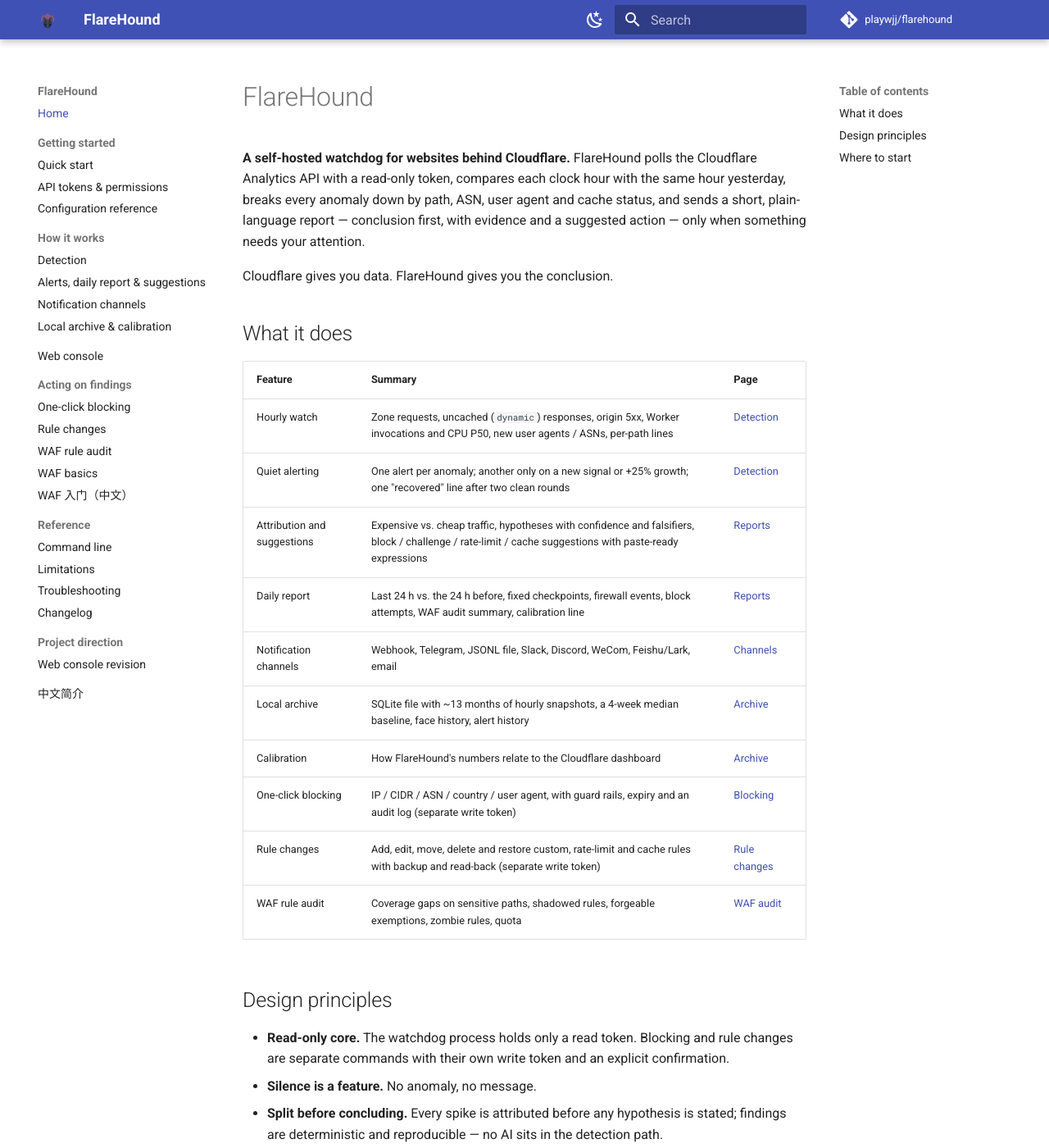
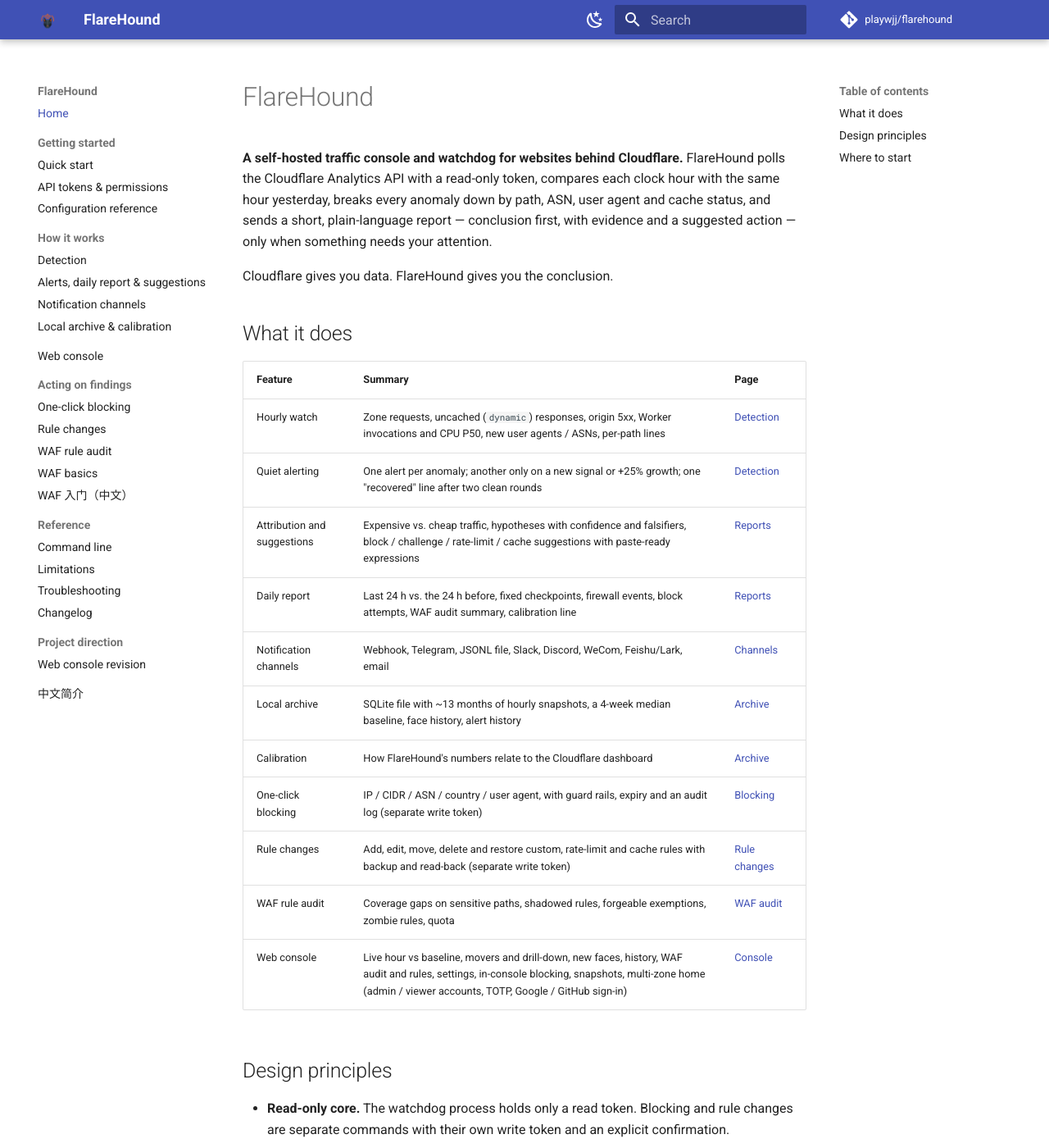
Before and after one commit to playwjj/flarehound, an MkDocs documentation site: the page built from docs/index.md, in a window 1280 px wide and 1400 px high. Shown: the whole window at 82% size. Built offline with MkDocs 1.6.1 and Material for MkDocs 9.7.7, drawn with Linux system fonts in a browser that asks for light colours; comment, search, counter and statistics services are not loaded.

Commit message:
Docs: bring README, docs home and Hub short description up to v1.12
The web console (v1.3-v1.12) is the centre of the product now:
- Direction note rewritten from future to present tense
- Roadmap extended through v1.12 (recipes/live hour, console language,
  settings in the console, cross-zone home, per-zone audit, Resend mail)
- Web console section: multi-zone home, settings in the console,
  language switch, password reset by e-mail
- Quick start example image tag 0.1.0 -> 1.12.0
- docs/index.md: console tagline and a Web console feature row
- hub-description short description follows the console positioning
- CHANGELOG: drop the duplicated v1.12.0 entry

```diff
--- a/docs/index.md
+++ b/docs/index.md
@@ -1,6 +1,6 @@
 # FlareHound
 
-**A self-hosted watchdog for websites behind Cloudflare.** FlareHound polls the Cloudflare Analytics API with a read-only token, compares each clock hour with the same hour yesterday, breaks every anomaly down by path, ASN, user agent and cache status, and sends a short, plain-language report — conclusion first, with evidence and a suggested action — only when something needs your attention.
+**A self-hosted traffic console and watchdog for websites behind Cloudflare.** FlareHound polls the Cloudflare Analytics API with a read-only token, compares each clock hour with the same hour yesterday, breaks every anomaly down by path, ASN, user agent and cache status, and sends a short, plain-language report — conclusion first, with evidence and a suggested action — only when something needs your attention.
 
 Cloudflare gives you data. FlareHound gives you the conclusion.
 
@@ -18,6 +18,7 @@ Cloudflare gives you data. FlareHound gives you the conclusion.
 | One-click blocking | IP / CIDR / ASN / country / user agent, with guard rails, expiry and an audit log (separate write token) | [Blocking](blocking.md) |
 | Rule changes | Add, edit, move, delete and restore custom, rate-limit and cache rules with backup and read-back (separate write token) | [Rule changes](rules.md) |
 | WAF rule audit | Coverage gaps on sensitive paths, shadowed rules, forgeable exemptions, zombie rules, quota | [WAF audit](audit.md) |
+| Web console | Live hour vs baseline, movers and drill-down, new faces, history, WAF audit and rules, settings, in-console blocking, snapshots, multi-zone home (admin / viewer accounts, TOTP, Google / GitHub sign-in) | [Console](console.md) |
 
 ## Design principles
 
```
Also changed, not shown: CHANGELOG.md (+0 -4 lines), README.md (+10 -2 lines), 1 other file.
